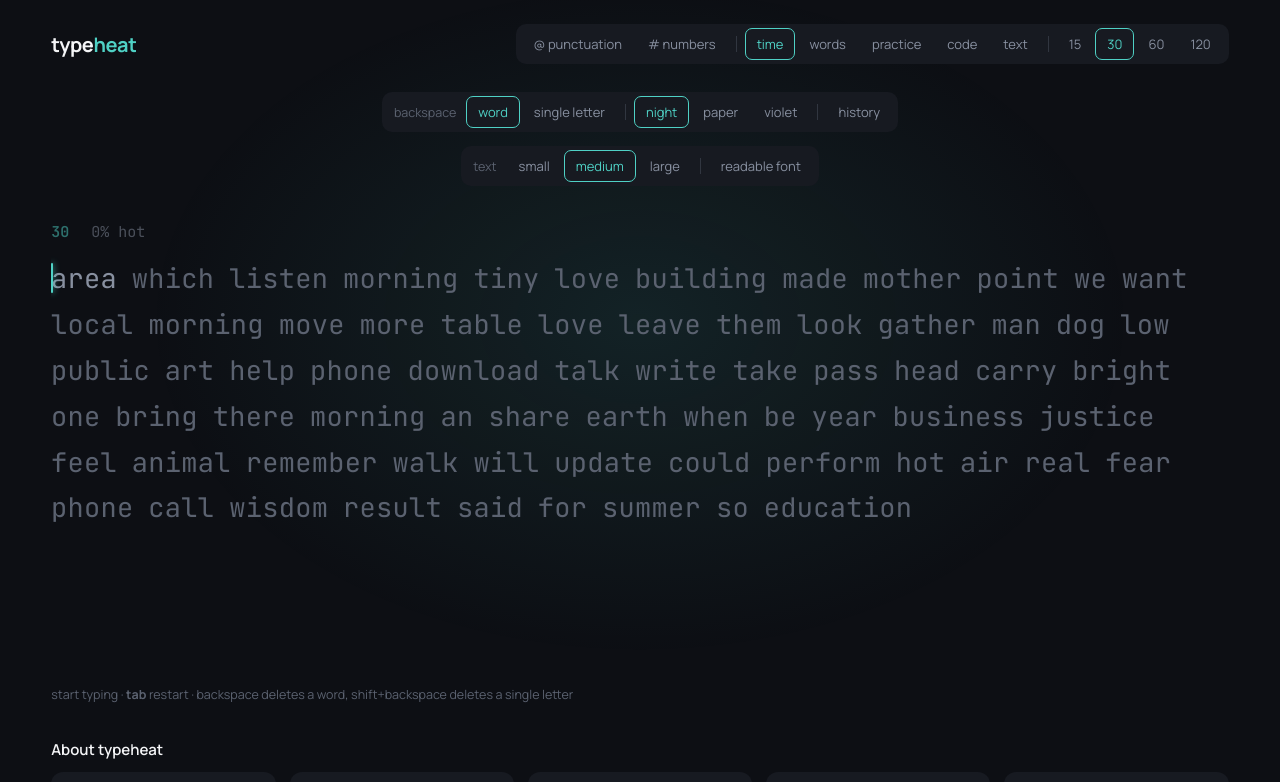
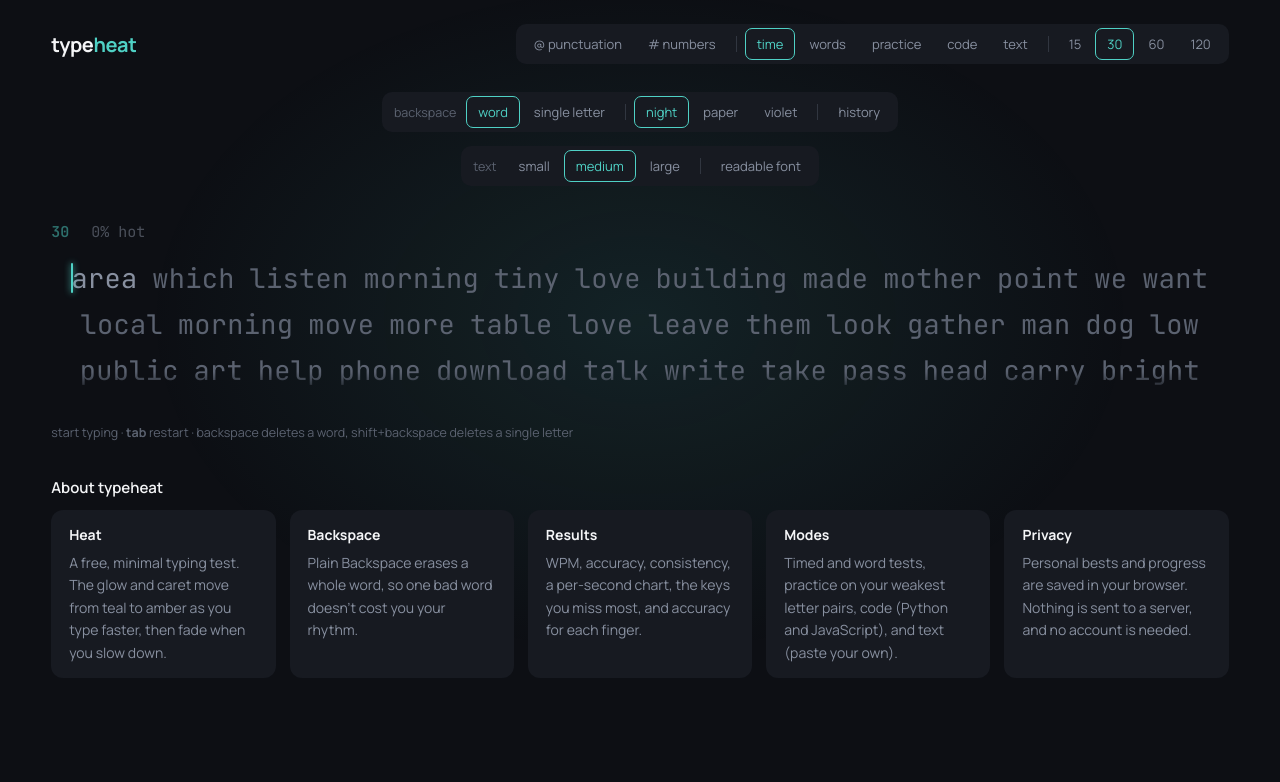
Before and after one commit to Sabyasachi-Kashyap/typeheat, a React (Vite) app: page / in a window 1280 px wide. Shown: the top 782 px of the page. Built offline with nearby package versions, Linux system fonts and the light colour scheme.

Commit message:
Refactor layout styles in App component

```diff
--- a/src/App.jsx
+++ b/src/App.jsx
@@ -279,8 +279,8 @@ export default function TypingTest(){
           <span style={{color:"var(--hc)",fontWeight:600}}>{live}</span><span ref={hotRef}>0% hot</span>
         </div>
         <div ref={boxRef} onClick={()=>touchRef.current?.focus()} className={readable?undefined:"mono"}
-          style={{position:"relative",height:coarse?"min(30vh,260px)":"min(50vh,540px)",overflow:"hidden",WebkitMaskImage:"linear-gradient(#000 0%,#000 84%,transparent 100%)",maskImage:"linear-gradient(#000 0%,#000 84%,transparent 100%)",fontSize:SIZES[cfg.size],lineHeight:1.7,letterSpacing:readable?".02em":".3px",fontFamily:readable?"'Atkinson Hyperlegible',system-ui,sans-serif":"'JetBrains Mono',monospace"}}>
-          <div ref={wrapRef} style={{display:"flex",flexWrap:"wrap",gap:"0 .55em",transition:"transform .22s cubic-bezier(.22,.61,.36,1)",willChange:"transform"}}>
+          style={{position:"relative",height:"5.1em",overflow:"hidden",WebkitMaskImage:"linear-gradient(#000 0%,#000 84%,transparent 100%)",maskImage:"linear-gradient(#000 0%,#000 84%,transparent 100%)",fontSize:SIZES[cfg.size],lineHeight:1.7,letterSpacing:readable?".02em":".3px",fontFamily:readable?"'Atkinson Hyperlegible',system-ui,sans-serif":"'JetBrains Mono',monospace"}}>
+          <div ref={wrapRef} style={{display:"flex",flexWrap:"wrap",justifyContent:"center",gap:"0 .55em",transition:"transform .22s cubic-bezier(.22,.61,.36,1)",willChange:"transform"}}>
             {words.slice(0,index+70).map((w,i)=><Word key={i} wi={i} w={w} t={typed[i]||""} cur={i===index} refs={wref}/>)}
           </div>
             {coarse&&<input ref={touchRef} aria-label="Typing input" autoCapitalize="off" autoCorrect="off" autoComplete="off" spellCheck={false}
```
